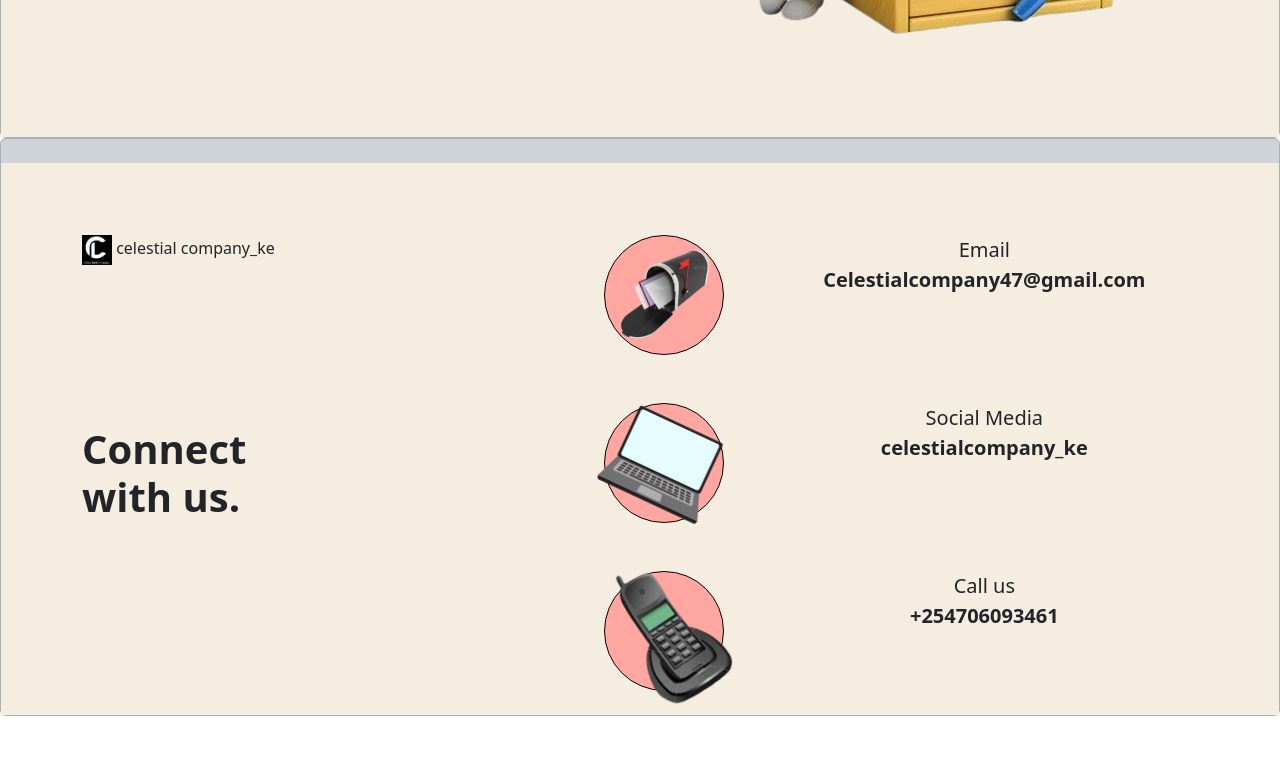
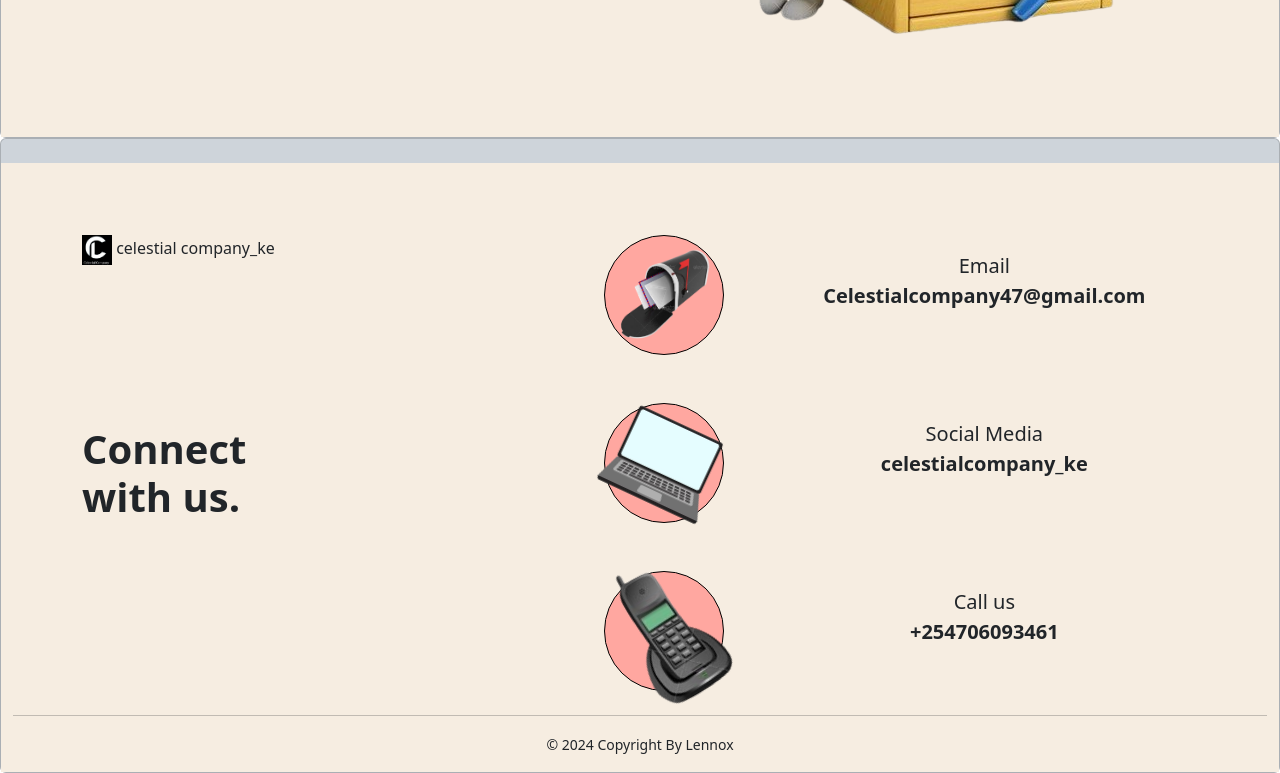
Before and after one commit to Lennox-Ngonje/CELESTIAL--COMPANY, a plain HTML site: page index.html in a window 1280 px wide. Shown: the part 5764-6537 px from the top of the page. Before the commit the page ends 6494 px from the top, so only its background shows below. Drawn offline with Linux system fonts and the light colour scheme.

Commit message:
addition of copy write

```diff
--- a/index.html
+++ b/index.html
@@ -907,7 +907,7 @@
 
                                     </div>
 
-                                    <div class="col-md text-center">
+                                    <div class="col-md text-center mt-3">
 
                                         <p class="fs-5">
                                             Email <br>
@@ -931,7 +931,7 @@
 
                                     </div>
 
-                                    <div class="col-md text-center">
+                                    <div class="col-md text-center mt-3">
 
                                         <p class="fs-5">
                                             Social Media <br>
@@ -956,7 +956,7 @@
 
                                     </div>
 
-                                    <div class="col-md text-center">
+                                    <div class="col-md text-center mt-3">
 
                                         <p class="fs-5">
                                             Call us <br>
@@ -972,9 +972,14 @@
                     </div>
 
                 </div>
+
+                <hr>
+                <p class="text-center"><small>© 2024 Copyright By Lennox</small></p>
             </div>
         </div>
     </section>
+
+
 
     <script src="./Apps/Js/bootstrap.bundle.js"></script>
 </body>
```
